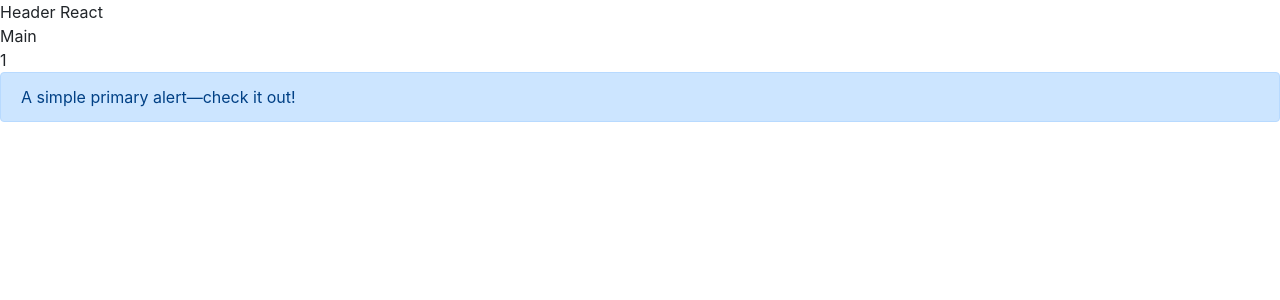
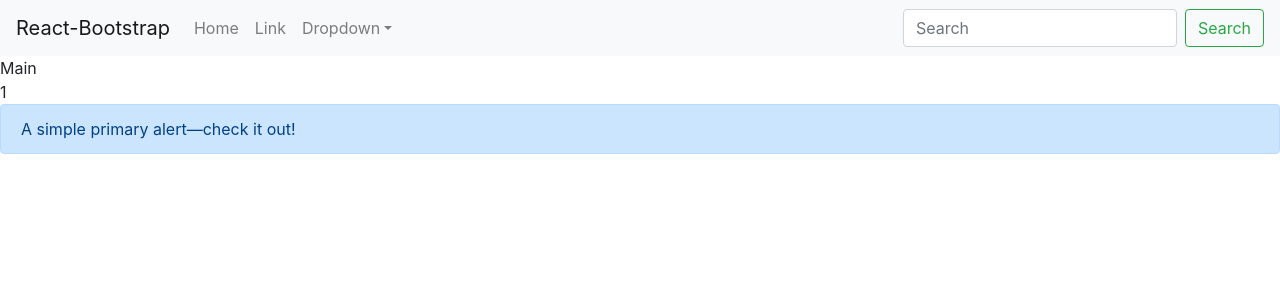
Before and after one commit to TMTzMinhTri/Reactjs-with-webpack, a React app: page / in a window 1280 px wide. Shown: the top 300 px of the page. Built offline with nearby package versions, Linux system fonts and the light colour scheme.

Commit message:
init project

```diff
--- a/src/components/Header.jsx
+++ b/src/components/Header.jsx
@@ -1,7 +1,27 @@
 import React from 'react'
-
+import { Navbar, NavDropdown, Nav, Form, FormControl, Button } from 'react-bootstrap'
 export default class Header extends React.Component {
-    render(){
-        return <div>Header React</div>
+    render() {
+        return <Navbar bg="light" expand="lg">
+            <Navbar.Brand href="#home">React-Bootstrap</Navbar.Brand>
+            <Navbar.Toggle aria-controls="basic-navbar-nav" />
+            <Navbar.Collapse id="basic-navbar-nav">
+                <Nav className="mr-auto">
+                    <Nav.Link href="#home">Home</Nav.Link>
+                    <Nav.Link href="#link">Link</Nav.Link>
+                    <NavDropdown title="Dropdown" id="basic-nav-dropdown">
+                        <NavDropdown.Item href="#action/3.1">Action</NavDropdown.Item>
+                        <NavDropdown.Item href="#action/3.2">Another action</NavDropdown.Item>
+                        <NavDropdown.Item href="#action/3.3">Something</NavDropdown.Item>
+                        <NavDropdown.Divider />
+                        <NavDropdown.Item href="#action/3.4">Separated link</NavDropdown.Item>
+                    </NavDropdown>
+                </Nav>
+                <Form inline>
+                    <FormControl type="text" placeholder="Search" className="mr-sm-2" />
+                    <Button variant="outline-success">Search</Button>
+                </Form>
+            </Navbar.Collapse>
+        </Navbar>;
     }
 }
--- a/src/main/App.jsx
+++ b/src/main/App.jsx
@@ -11,7 +11,7 @@
             <Header />
             <div>Main</div>
             <div> {this.state.abc} </div>
-            <div class="alert alert-primary" role="alert">
+            <div className="alert alert-primary" role="alert">
                 A simple primary alert—check it out!
             </div>
         </div>
--- a/webpack.config.js
+++ b/webpack.config.js
@@ -1,4 +1,5 @@
 const path = require('path')
+const webpack = require('webpack')
 const HtmlWebpackPlugin = require('html-webpack-plugin')
 
 const VENDOR_LIBS = [
@@ -18,10 +19,11 @@
     },
     output: {
         path: path.join(__dirname, 'dist'),
-        filename: '[name].js'
+        filename: '[name].js',
     },
     devServer: {
-        port: 3000
+        port: 3000,
+        open: true
     },
     resolve: {
         extensions: ['.js', '.jsx']
@@ -34,6 +36,17 @@
             { test: /\.jpe?g$|\.gif$|\.png$|\.svg$|\.woff$|\.woff2$|\.eot$|\.ttf$|\.wav$|\.mp3$|\.ico$/, use: 'file-loader' },
         ]
     },
+    optimization: {
+        splitChunks: {
+            cacheGroups: {
+                vendor: {
+                    test: /[\\/]node_modules[\\/](react|react-dom)[\\/]/,
+                    name: 'vendor',
+                    chunks: 'all',
+                }
+            }
+        }
+    },
     plugins: [
         new HtmlWebpackPlugin({ template: './src/public/index.html' }),
     ]
```
Also changed, not shown: package.json (+7 -3 lines), 5 other files (tests, documents, lock files or other folders).
